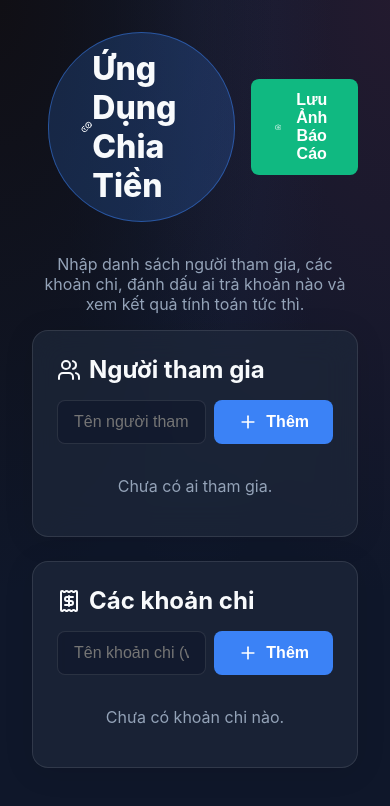
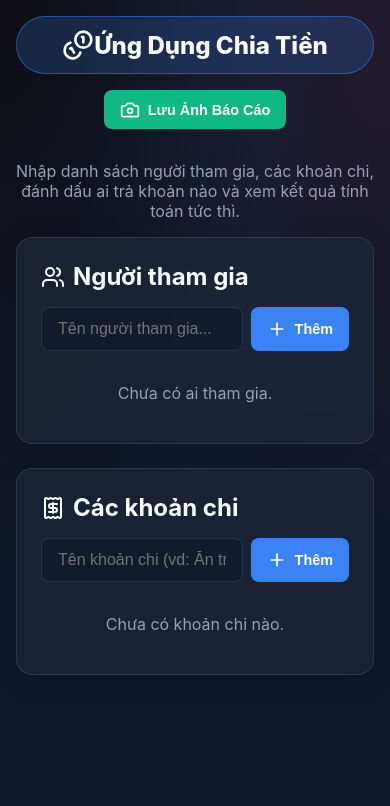
Before and after one commit to DuongManhDat/ChiaTien, a React (Vite) app: page / in a window 390 px wide. Shown: the top 806 px of the page. Built offline with nearby package versions, Linux system fonts and the light colour scheme.

Commit message:
Add responsive design and Web Share API fallback for mobile image capture

```diff
--- a/src/App.tsx
+++ b/src/App.tsx
@@ -11,6 +11,7 @@ import { toPng } from 'html-to-image';
 function App() {
   const [persons, setPersons] = useState<Person[]>([]);
   const [expenses, setExpenses] = useState<Expense[]>([]);
+  const [capturedImage, setCapturedImage] = useState<string | null>(null);
 
   const handleAddPerson = (name: string) => {
     const newPerson: Person = {
@@ -103,10 +104,35 @@ function App() {
           (containers[i] as HTMLElement).style.overflow = '';
         }
 
-        const link = document.createElement('a');
-        link.download = 'bao-cao-chia-tien.png';
-        link.href = dataUrl;
-        link.click();
+        // Dùng Web Share API (native trên điện thoại) nếu có hỗ trợ
+        try {
+          if (navigator.canShare) {
+            const blob = await (await fetch(dataUrl)).blob();
+            const file = new File([blob], 'bao-cao-chia-tien.png', { type: 'image/png' });
+
+            if (navigator.canShare({ files: [file] })) {
+              await navigator.share({
+                files: [file],
+                title: 'Báo cáo chia tiền',
+              });
+              return; // Thành công thì kết thúc
+            }
+          }
+        } catch (shareError) {
+          console.log("Share API error:", shareError);
+        }
+
+        // Fallback: Hiển thị ảnh trên màn hình nếu là thiết bị di động để người dùng tự nhấn giữ lưu
+        const isMobile = /iPhone|iPad|iPod|Android/i.test(navigator.userAgent);
+        if (isMobile) {
+          setCapturedImage(dataUrl);
+        } else {
+          // Tải xuống kiểu truyền thống cho máy tính
+          const link = document.createElement('a');
+          link.download = 'bao-cao-chia-tien.png';
+          link.href = dataUrl;
+          link.click();
+        }
       } catch (error) {
         console.error("Error capturing image:", error);
         alert("Có lỗi xảy ra khi chụp ảnh!");
@@ -115,15 +141,15 @@ function App() {
   };
 
   return (
-    <div style={{ maxWidth: '1200px', margin: '0 auto', padding: '2rem' }}>
+    <div className="app-container">
       <header className="flex flex-col items-center justify-center mb-8 gap-4">
-        <div className="flex items-center justify-between w-full flex-wrap gap-4">
-          <div style={{ flex: 1 }}></div>
-          <div className="flex items-center gap-3 justify-center" style={{ background: 'rgba(59, 130, 246, 0.2)', padding: '1rem 2rem', borderRadius: '100px', border: '1px solid rgba(59, 130, 246, 0.5)' }}>
+        <div className="flex items-center justify-between w-full flex-wrap gap-4 header-top">
+          <div className="header-spacer" style={{ flex: 1 }}></div>
+          <div className="flex items-center gap-3 justify-center header-title-container" style={{ background: 'rgba(59, 130, 246, 0.2)', padding: '1rem 2rem', borderRadius: '100px', border: '1px solid rgba(59, 130, 246, 0.5)' }}>
             <Coins size={32} className="text-accent" />
             <h1 style={{ margin: 0, fontSize: '2rem', fontWeight: 800 }}>Ứng Dụng Chia Tiền</h1>
           </div>
-          <div style={{ flex: 1, display: 'flex', justifyContent: 'flex-end' }}>
+          <div className="header-actions" style={{ flex: 1, display: 'flex', justifyContent: 'flex-end' }}>
             <button onClick={handleCapture} style={{ background: 'var(--success-color)' }}>
               <Camera size={20} /> Lưu Ảnh Báo Cáo
             </button>
@@ -162,6 +188,24 @@ function App() {
           expenses={expenses}
         />
       </div>
+
+      {/* Modal hiển thị ảnh cho thiết bị di động (khi Share API không khả dụng) */}
+      {capturedImage && (
+        <div
+          style={{ position: 'fixed', top: 0, left: 0, right: 0, bottom: 0, background: 'rgba(0,0,0,0.9)', zIndex: 9999, display: 'flex', flexDirection: 'column', alignItems: 'center', justifyContent: 'center', padding: '1rem' }}
+          onClick={() => setCapturedImage(null)}
+        >
+          <p style={{ color: 'white', marginBottom: '1rem', textAlign: 'center', fontSize: '1.1rem' }}>
+            Nhấn giữ vào ảnh bên dưới để lưu vào máy<br/>
+            <small style={{ color: '#94a3b8' }}>(Chạm ra ngoài để đóng)</small>
+          </p>
+          <img
+            src={capturedImage}
+            alt="Báo cáo chia tiền"
+            style={{ maxWidth: '100%', maxHeight: '80vh', objectFit: 'contain', borderRadius: '12px', boxShadow: '0 4px 20px rgba(0,0,0,0.5)' }}
+          />
+        </div>
+      )}
     </div>
   );
 }
--- a/src/components/SetupSection.tsx
+++ b/src/components/SetupSection.tsx
@@ -47,9 +47,9 @@ export const SetupSection: React.FC<Props> = ({
   };
 
   return (
-    <div className="flex flex-col gap-6 w-full" style={{ flexDirection: 'row', flexWrap: 'wrap' }}>
+    <div className="flex flex-col gap-6 w-full setup-container" style={{ flexDirection: 'row', flexWrap: 'wrap' }}>
       {/* People Setup */}
-      <div className="glass-panel" style={{ flex: 1, minWidth: '300px' }}>
+      <div className="glass-panel setup-panel" style={{ flex: 1, minWidth: '300px' }}>
         <h2 className="flex items-center gap-2">
           <Users size={24} className="text-accent" />
           Người tham gia {persons.length > 0 && <span className="text-secondary" style={{ fontSize: '1.2rem', fontWeight: 'normal' }}>({persons.length})</span>}
@@ -76,7 +76,7 @@ export const SetupSection: React.FC<Props> = ({
       </div>
 
       {/* Expenses Setup */}
-      <div className="glass-panel" style={{ flex: 1, minWidth: '300px' }}>
+      <div className="glass-panel setup-panel" style={{ flex: 1, minWidth: '300px' }}>
         <h2 className="flex items-center gap-2">
           <Receipt size={24} className="text-accent" />
           Các khoản chi {expenses.length > 0 && <span className="text-secondary" style={{ fontSize: '1.2rem', fontWeight: 'normal' }}>({expenses.length})</span>}
--- a/src/index.css
+++ b/src/index.css
@@ -197,3 +197,53 @@ tr:last-child td {
 ::-webkit-scrollbar-thumb:hover {
   background: rgba(255, 255, 255, 0.3);
 }
+
+/* Responsive adjustments */
+.app-container {
+  max-width: 1200px;
+  margin: 0 auto;
+  padding: 2rem;
+}
+
+@media (max-width: 768px) {
+  .app-container {
+    padding: 1rem !important;
+  }
+
+  .header-top {
+    flex-direction: column !important;
+    gap: 1rem;
+  }
+
+  .header-spacer {
+    display: none !important;
+  }
+
+  .header-actions {
+    justify-content: center !important;
+    width: 100%;
+  }
+
+  .header-title-container {
+    padding: 0.75rem 1rem !important;
+    width: 100%;
+    text-align: center;
+  }
+
+  h1 {
+    font-size: 1.5rem !important;
+  }
+
+  .setup-container {
+    flex-direction: column !important;
+  }
+
+  .setup-panel {
+    min-width: 100% !important;
+  }
+
+  button {
+    font-size: 0.9rem;
+    padding: 0.6rem 1rem;
+  }
+}
```
